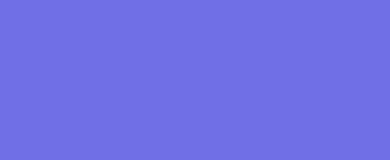
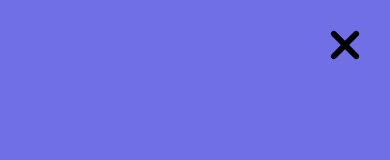
Before and after one commit to SeLTi/Landing-Power-Agency, a website: page src/index.html in a window 390 px wide. Both pictures are taken after a click on the button 345 px from the left and 36 px from the top of the page. Shown: the top 160 px of the page. Drawn offline with nearby package versions, Linux system fonts and the light colour scheme; files that its build step writes are made by us from their sources; files whose address does not match are found by name; a web font is replaced by a local one.

Commit message:
Changed imgs links

```diff
--- a/src/scss/blocks/_header.scss
+++ b/src/scss/blocks/_header.scss
@@ -100,7 +100,7 @@
 	position: absolute;
 	z-index: 997;
 
-	mask-image: url(../../imgs/burger_menu.svg);
+	mask-image: url(../imgs/burger_menu.svg);
 	mask-size: cover;
 	mask-repeat: no-repeat;
 	mask-position: center;
@@ -153,7 +153,7 @@
 	display: block;
 	position: absolute;
 	z-index: 999;
-	mask-image: url(../../imgs/close_btn.svg);
+	mask-image: url(../imgs/close_btn.svg);
 	mask-size: cover;
 	mask-repeat: no-repeat;
 	mask-position: center;
```
